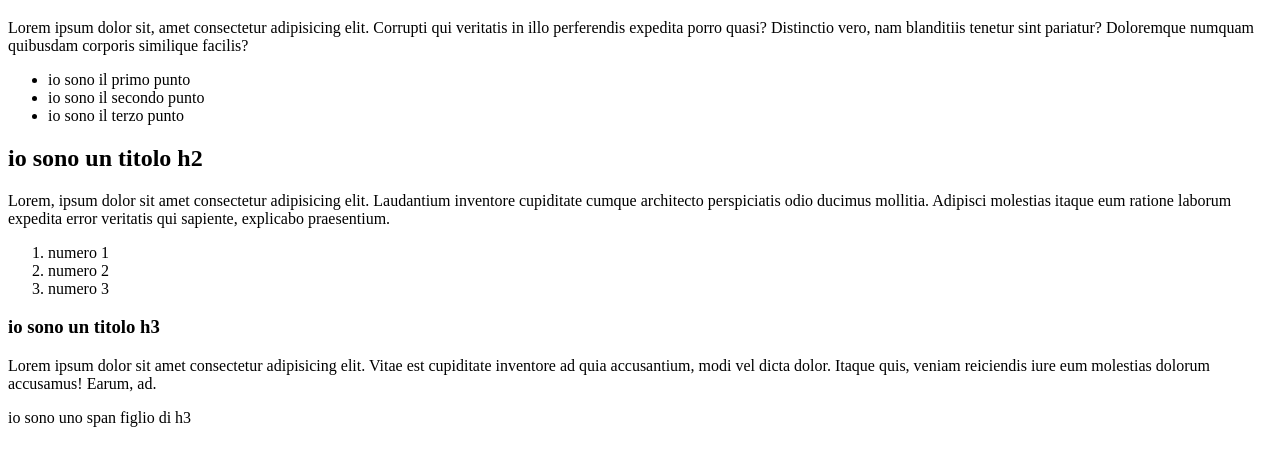
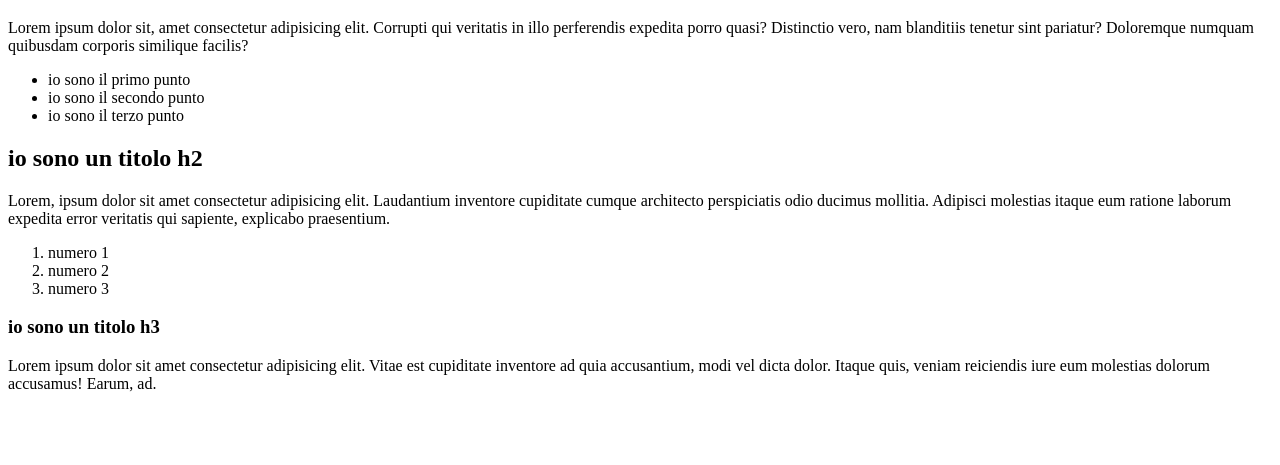
Before and after one commit to La-wii/htmlcss-hello, a plain HTML site: page index.html in a window 1280 px wide. Shown: the part 61-526 px from the top of the page. Drawn offline with Linux system fonts and the light colour scheme.

Commit message:
delete:span>h3

```diff
--- a/index.html
+++ b/index.html
@@ -26,7 +26,7 @@
   <!-- terzo capitolo -->
   <h3>io sono un titolo h3</h3>
     <p>Lorem ipsum dolor sit amet consectetur adipisicing elit. Vitae est cupiditate inventore ad quia accusantium, modi vel dicta dolor. Itaque quis, veniam reiciendis iure eum molestias dolorum accusamus! Earum, ad.</p>
-    <span>io sono uno span figlio di h3</span>
+
 
 </body>
 </html>
```
